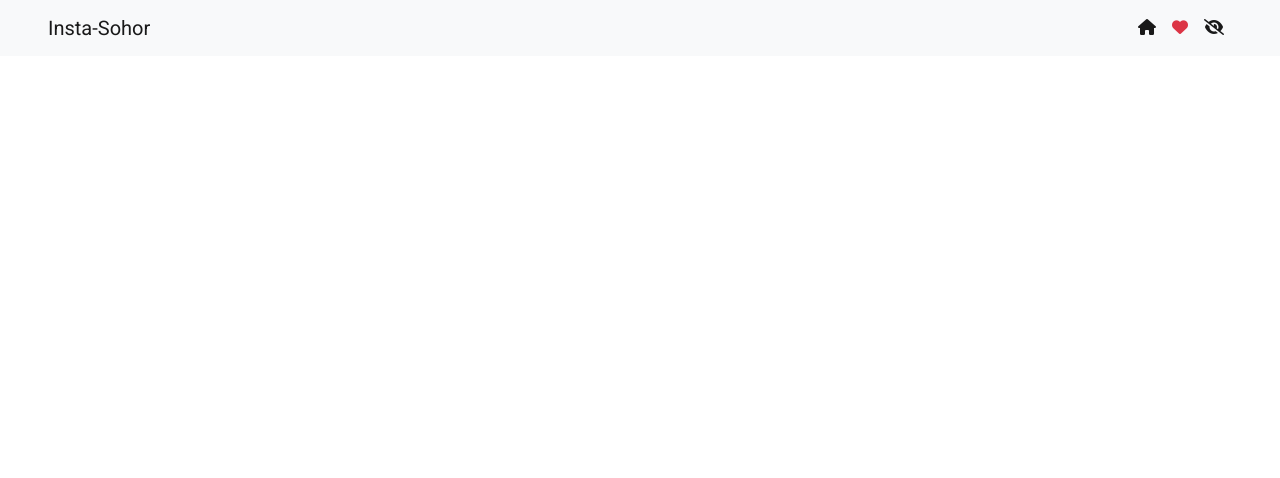
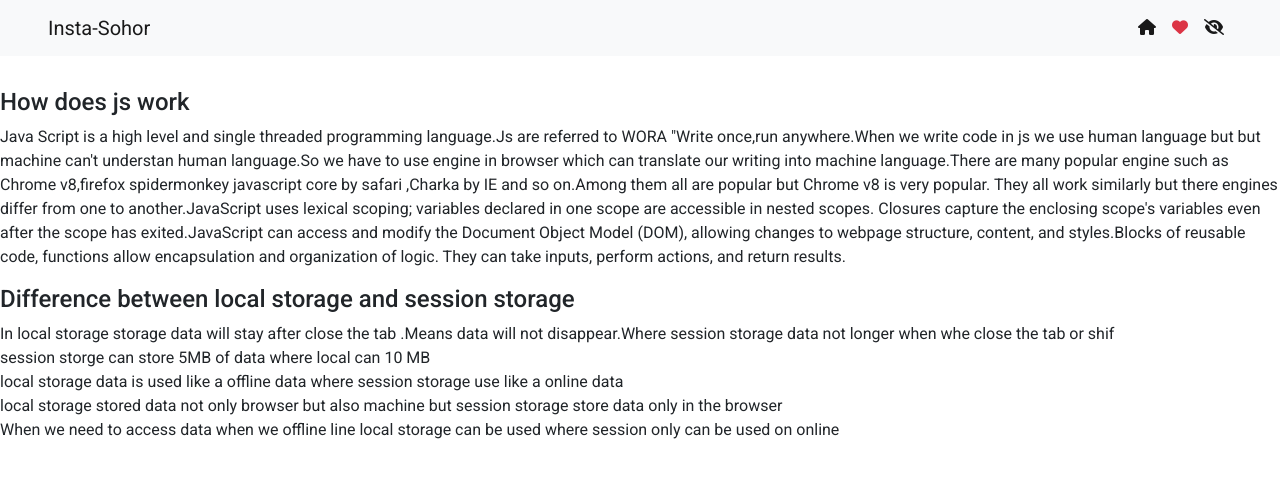
Before and after one commit to tanvirhossain10/a7, a plain HTML site: page insta-shohor-main/index.html in a window 1280 px wide. Drawn offline with nearby package versions, Linux system fonts and the light colour scheme; no server answers.

Commit message:
finnally done the assignment

```diff
--- a/insta-shohor-main/index.html
+++ b/insta-shohor-main/index.html
@@ -7,49 +7,28 @@
     <title>Insta-Sohor</title>
     <link rel="stylesheet" href="./css/style.css" />
     <!-- Latest compiled and minified CSS -->
-        <link
-            href="https://cdn.jsdelivr.net/npm/bootstrap@5.1.3/dist/css/bootstrap.min.css"
-            rel="stylesheet"
-            integrity="sha384-1BmE4kWBq78iYhFldvKuhfTAU6auU8tT94WrHftjDbrCEXSU1oBoqyl2QvZ6jIW3"
-            crossorigin="anonymous"
-        />
+    <link href="https://cdn.jsdelivr.net/npm/bootstrap@5.1.3/dist/css/bootstrap.min.css" rel="stylesheet"
+        integrity="sha384-1BmE4kWBq78iYhFldvKuhfTAU6auU8tT94WrHftjDbrCEXSU1oBoqyl2QvZ6jIW3" crossorigin="anonymous" />
 
     <!-- google Montserrat  font  -->
     <link rel="preconnect" href="https://fonts.googleapis.com" />
     <link rel="preconnect" href="https://fonts.gstatic.com" crossorigin />
-        <link
-            href="https://fonts.googleapis.com/css2?family=Montserrat:wght@300;400;500&display=swap"
-            rel="stylesheet"
-        />
-        <link
-            rel="stylesheet"
-            href="https://cdnjs.cloudflare.com/ajax/libs/font-awesome/6.0.0/css/all.min.css"
+    <link href="https://fonts.googleapis.com/css2?family=Montserrat:wght@300;400;500&display=swap" rel="stylesheet" />
+    <link rel="stylesheet" href="https://cdnjs.cloudflare.com/ajax/libs/font-awesome/6.0.0/css/all.min.css"
         integrity="sha512-9usAa10IRO0HhonpyAIVpjrylPvoDwiPUiKdWk5t3PyolY1cOd4DSE0Ga+ri4AuTroPR5aQvXU9xC6qOPnzFeg=="
-            crossorigin="anonymous"
-            referrerpolicy="no-referrer"
-        />
+        crossorigin="anonymous" referrerpolicy="no-referrer" />
 </head>
 
 <body>
     <header>
         <nav class="navbar navbar-expand-lg navbar-light bg-light px-5">
             <a class="navbar-brand" href="#">Insta-Sohor</a>
-                <button
-                    class="navbar-toggler"
-                    type="button"
-                    data-toggle="collapse"
-                    data-target="#navbarSupportedContent"
-                    aria-controls="navbarSupportedContent"
-                    aria-expanded="false"
-                    aria-label="Toggle navigation"
-                >
+            <button class="navbar-toggler" type="button" data-toggle="collapse" data-target="#navbarSupportedContent"
+                aria-controls="navbarSupportedContent" aria-expanded="false" aria-label="Toggle navigation">
                 <span class="navbar-toggler-icon"></span>
             </button>
 
-                <div
-                    class="collapse navbar-collapse justify-content-end"
-                    id="navbarSupportedContent"
-                >
+            <div class="collapse navbar-collapse justify-content-end" id="navbarSupportedContent">
                 <ul class="navbar-nav mr-auto">
                     <li class="nav-link active" role="button" onclick="switchTab( 'posts' )">
                         <i class="fa-solid fa-house"></i>
@@ -83,6 +62,28 @@
             </div>
         </div>
     </main>
+    <section>
+        <h4>How does js work</h4>
+        <p>Java Script is a high level and single threaded programming language.Js are referred to WORA "Write once,run
+            anywhere.When we write code in js we use human language but but machine can't understan human language.So we
+            have to use engine in browser which can translate our writing into machine language.There are many popular
+            engine such as Chrome v8,firefox spidermonkey javascript core by safari ,Charka by IE and so on.Among them
+            all are popular but Chrome v8 is very popular. They all work similarly but there engines differ from one to
+            another.JavaScript uses lexical scoping; variables declared in one scope are accessible in nested scopes.
+            Closures capture the enclosing scope's variables even after the scope has exited.JavaScript can access and
+            modify the Document Object Model (DOM), allowing changes to webpage structure, content, and styles.Blocks of
+            reusable code, functions allow encapsulation and organization of logic. They can take inputs, perform
+            actions, and return results. </p>
+        <h4>Difference between local storage and session storage</h4>
+        <p>In local storage storage data will stay after close the tab .Means data will not disappear.Where session
+            storage data not longer when whe close the tab or shif <br>session storge can store 5MB of data where local
+            can 10 MB <br> local storage data is used like a offline data where session storage use like a online data
+            <br>local storage stored data not only browser but also machine but session storage store data only in the
+            browser
+            <br>When we need to access data when we offline line local storage can be used where session only can be
+            used on online
+        </p>
+    </section>
     <footer></footer>
 
     <!-- add javascript  file  -->
```
Lines whose indentation alone changed are shown as unchanged.
